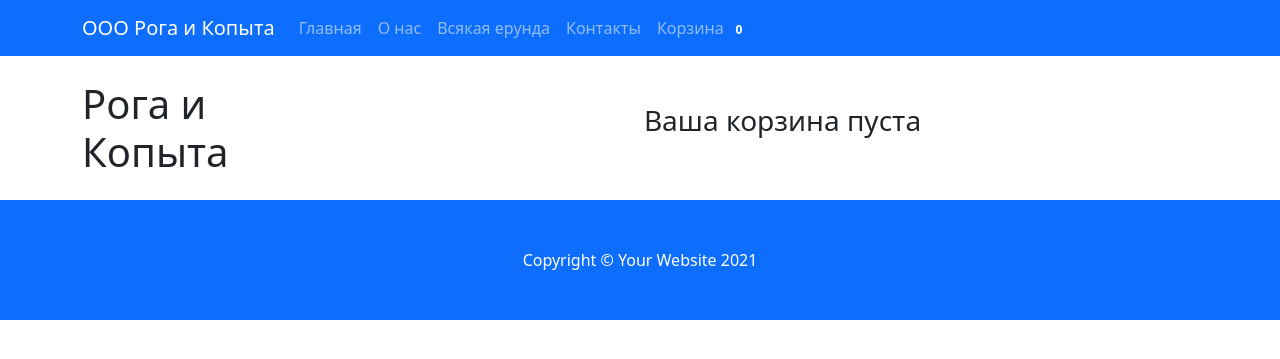
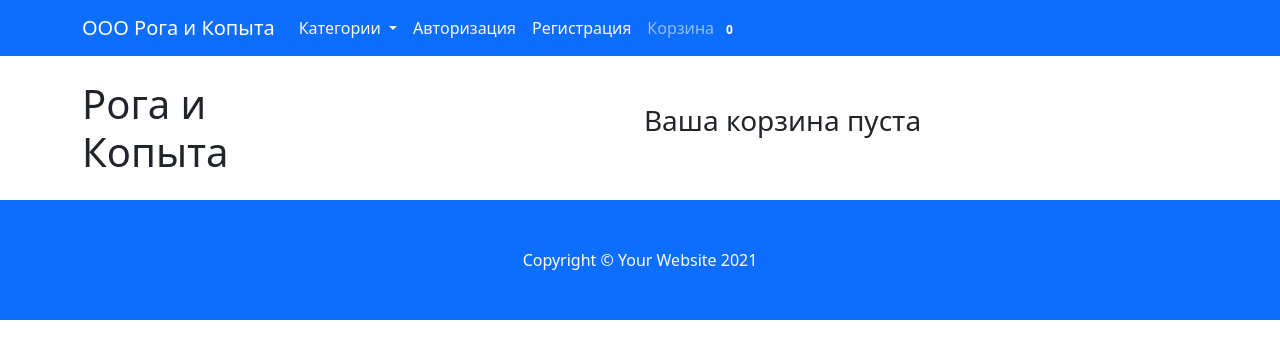
Before and after one commit to lexastav/e_commerce_project, a Django app: page /cart/ in a window 1280 px wide. Shown: the top 359 px of the page. Run offline with Django 3.2, Linux system fonts and the light colour scheme; data comes from the database, SQL or seed files in the repository; both versions use the stored data as it was after the commit; some libraries are stand-ins or nearby versions.

Commit message:
Some mods

```diff
--- a/main_app/templates/base.html
+++ b/main_app/templates/base.html
@@ -5,35 +5,76 @@
         <meta name="viewport" content="width=device-width, initial-scale=1, shrink-to-fit=no" />
         <meta name="description" content="" />
         <meta name="author" content="" />
-        <title>Shop Homepage - Start Bootstrap Template</title>
+        <title>Главная</title>
+
         <!-- Favicon-->
+
         <link rel="icon" type="image/x-icon" href="assets/favicon.ico" />
+
         <!-- Core theme CSS (includes Bootstrap)-->
-        <link href="https://cdn.jsdelivr.net/npm/bootstrap@5.0.0/dist/css/bootstrap.min.css" rel="stylesheet" integrity="sha384-wEmeIV1mKuiNpC+IOBjI7aAzPcEZeedi5yW5f2yOq55WWLwNGmvvx4Um1vskeMj0" crossorigin="anonymous">
+
+        <link href="https://cdn.jsdelivr.net/npm/bootstrap@5.0.0/dist/css/bootstrap.min.css"
+              rel="stylesheet" integrity="sha384-wEmeIV1mKuiNpC+IOBjI7aAzPcEZeedi5yW5f2yOq55WWLwNGmvvx4Um1vskeMj0"
+              crossorigin="anonymous">
     </head>
     <body>
+
         <!-- Navigation-->
+
         <nav class="navbar navbar-expand-lg navbar-dark bg-primary">
             <div class="container">
                 <a class="navbar-brand" href="#!">ООО Рога и Копыта</a>
-                <button class="navbar-toggler" type="button" data-toggle="collapse" data-target="#navbarResponsive" aria-controls="navbarResponsive" aria-expanded="false" aria-label="Toggle navigation"><span class="navbar-toggler-icon"></span></button>
+                <button class="navbar-toggler" type="button" data-toggle="collapse" data-target="#navbarResponsive"
+                        aria-controls="navbarResponsive" aria-expanded="false" aria-label="Toggle navigation"><span
+                        class="navbar-toggler-icon"></span></button>
                 <div class="collapse navbar-collapse" id="navbarResponsive">
+                        <ul class="navbar-nav">
+                            <li class="nav-item dropdown">
+                                <a class="nav-link text-light dropdown-toggle" href="#" id="navbarDropdownMenuLink"
+                                   role="button" data-toggle="dropdown" aria-haspopup="true" aria-expanded="false">
+                                    Категории
+                                </a>
+                                <div class="dropdown-menu" aria-labelledby="navbarDropdownMenuLink">
+                                    {% for category in categories %}
+                                    <a class="dropdown-item" href="{{ category.get_absolute_url }}">
+                                        {{ category.title }}
+                                    </a>
+                                    {% endfor %}
+                                </div>
+                            </li>
+                        {% if not request.user.is_authenticated %}
+                            <li>
+                                <a class="nav-link text-light" href="#">Авторизация</a>
+                            </li>
+                            <li>
+                                <a class="nav-link text-light" href="#">Регистрация</a>
+                            </li>
+                        {% endif %}
+                            <li class="nav-item">
+                                {% if request.user.is_authenticated %}
+                                    <span class="navbar text text-light">
+                                    Здравствуйте, <span class="badge">
+                                        <a style="text-decoration: none; color: white; font-size: 14px" href="#">
+                                            {{ request.user.username }}
+                                        </a>
+                                    </span>
+                                    </span>
+                                {% endif %}
+                            </li>
+                        </ul>
                     <ul class="navbar-nav ml-auto">
-                        <li class="nav-item active">
-                            <a class="nav-link" href="#!">
-                                Главная
-{#                                <span class="sr-only">(current)</span>#}
+                        <li class="nav-item">
+                            <a class="nav-link" href="{% url 'cart' %}">Корзина
+                                <span class="badge badge-pill badge-danger">{{ cart.products.count }}</span>
                             </a>
                         </li>
-                        <li class="nav-item"><a class="nav-link" href="#!">О нас</a></li>
-                        <li class="nav-item"><a class="nav-link" href="#!">Всякая ерунда</a></li>
-                        <li class="nav-item"><a class="nav-link" href="#!">Контакты</a></li>
-                        <li class="nav-item"><a class="nav-link" href="{% url 'cart' %}">Корзина <span class="badge badge-pill badge-danger">{{ cart.products.count }}</span></a></li>
                     </ul>
                 </div>
             </div>
         </nav>
+
         <!-- Page Content-->
+
         <div class="container">
             <div class="row">
                 <div class="col-lg-3">
@@ -59,15 +100,26 @@
                             <li data-target="#carouselExampleIndicators" data-slide-to="2"></li>
                         </ol>
                         <div class="carousel-inner" role="listbox">
-                            <div class="carousel-item active"><img class="d-block img-fluid" src="https://via.placeholder.com/900x350" alt="First slide" /></div>
-                            <div class="carousel-item"><img class="d-block img-fluid" src="https://via.placeholder.com/900x350" alt="Second slide" /></div>
-                            <div class="carousel-item"><img class="d-block img-fluid" src="https://via.placeholder.com/900x350" alt="Third slide" /></div>
+                            <div class="carousel-item active">
+                                <img class="d-block img-fluid" src="https://via.placeholder.com/900x350"
+                                     alt="First slide" />
+                            </div>
+                            <div class="carousel-item">
+                                <img class="d-block img-fluid" src="https://via.placeholder.com/900x350"
+                                     alt="Second slide" />
+                            </div>
+                            <div class="carousel-item">
+                                <img class="d-block img-fluid" src="https://via.placeholder.com/900x350"
+                                     alt="Third slide" />
+                            </div>
                         </div>
-                        <a class="carousel-control-prev" href="#carouselExampleIndicators" role="button" data-slide="prev">
+                        <a class="carousel-control-prev" href="#carouselExampleIndicators"
+                           role="button" data-slide="prev">
                             <span class="carousel-control-prev-icon" aria-hidden="true"></span>
                             <span class="sr-only">Previous</span>
                         </a>
-                        <a class="carousel-control-next" href="#carouselExampleIndicators" role="button" data-slide="next">
+                        <a class="carousel-control-next" href="#carouselExampleIndicators"
+                           role="button" data-slide="next">
                             <span class="carousel-control-next-icon" aria-hidden="true"></span>
                             <span class="sr-only">Next</span>
                         </a>
@@ -76,11 +128,16 @@
                         {% for product in products %}
                         <div class="col-lg-4 col-md-6 mb-4">
                             <div class="card h-100">
-                                <a href="{{ product.get_absolute_url }}"><img class="card-img-top" src="{{ product.image.url }}" alt="" /></a>
+                                <a href="{{ product.get_absolute_url }}">
+                                    <img class="card-img-top" src="{{ product.image.url }}" alt="" />
+                                </a>
                                 <div class="card-body">
-                                    <h4 class="card-title"><a href="{{ product.get_absolute_url }}">{{ product.title }}</a></h4>
+                                    <h4 class="card-title">
+                                        <a href="{{ product.get_absolute_url }}">{{ product.title }}
+                                        </a>
+                                    </h4>
                                     <h5>{{ product.price }} руб.</h5>
-                                    <a href="{% url 'add_to_cart' ct_model=product.get_model_name slug=product.slug%}">
+                                    <a href="{% url 'add_to_cart' slug=product.slug %}">
                                         <button class="btn btn-warning">Добавить в корзину</button>
                                     </a>
                                 </div>
@@ -92,17 +149,23 @@
                 </div>
             </div>
         </div>
+
         <!-- Footer-->
+
         <footer class="py-5 bg-primary">
             <div class="container"><p class="m-0 text-center text-white">Copyright &copy; Your Website 2021</p></div>
         </footer>
+
         <!-- Bootstrap core JS-->
+
         <script src="https://code.jquery.com/jquery-3.5.1.slim.min.js"></script>
         <script src="https://cdn.jsdelivr.net/npm/bootstrap@4.6.0/dist/js/bootstrap.bundle.min.js"></script>
         <script src="https://stackpath.bootstrapcdn.com/bootstrap/4.4.1/js/bootstrap.min.js"
           integrity="sha384-wfSDF2E50Y2D1uUdj0O3uMBJnjuUD4Ih7YwaYd1iqfktj0Uod8GCExl3Og8ifwB6"
           crossorigin="anonymous"></script>
+
         <!-- Core theme JS-->
+
         <script src="js/scripts.js"></script>
 
 
--- a/main_app/templates/cart.html
+++ b/main_app/templates/cart.html
@@ -26,11 +26,11 @@
   <tbody>
     {% for item in cart.products.all %}
         <tr>
-          <td class="w-25"><img src="{{ item.content_object.image.url }}" class="img-fluid"> </td>
-          <th scope="row">{{ item.content_object.title }}</th>
-          <td>{{ item.content_object.price }} руб.</td>
+          <td class="w-25"><img src="{{ item.product.image.url }}" class="img-fluid"> </td>
+          <th scope="row">{{ item.product.title }}</th>
+          <td>{{ item.product.price }} руб.</td>
           <td>
-              <form action="{% url 'change_quantity' ct_model=item.content_object.get_model_name slug=item.content_object.slug %}" method="POST">
+              <form action="{% url 'change_quantity' slug=item.product.slug %}" method="POST">
                   {% csrf_token %}
                   <input type="number" class="form-control" name="quantity" style="width: 70px" min="1" value="{{ item.quantity }}" >
                   <input type="submit" class="btn btn-primary" value="Изменить количество">
@@ -38,7 +38,7 @@
           </td>
           <td>{{ item.total_price }} руб.</td>
           <td>
-              <a href="{% url 'delete_from_cart' ct_model=item.content_object.get_model_name slug=item.content_object.slug %}"><button class="btn btn-danger">Удалить из корзины</button></a>
+              <a href="{% url 'delete_from_cart' slug=item.product.slug %}"><button class="btn btn-danger">Удалить из корзины</button></a>
           </td>
         </tr>
     {% endfor %}
--- a/main_app/templates/category_detail.html
+++ b/main_app/templates/category_detail.html
@@ -13,7 +13,9 @@
         {% for product in category_products %}
             <div class="col-lg-4 col-md-6 mb-4">
                 <div class="card h-100">
-                    <a href="{{ product.get_absolute_url }}"><img class="card-img-top" src="{{ product.image.url }}" alt="" /></a>
+                    <a href="{{ product.get_absolute_url }}">
+                        <img class="card-img-top" src="{{ product.image.url }}" alt="" />
+                    </a>
                     <div class="card-body">
                         <h4 class="card-title"><a href="{{ product.get_absolute_url }}">{{ product.title }}</a></h4>
                         <h5>{{ product.price }} руб.</h5>
--- a/main_app/templates/product_detail.html
+++ b/main_app/templates/product_detail.html
@@ -22,7 +22,9 @@
         <p>Цена: <big><b>{{ product.price }} руб.</b></big></p>
         <p>{{ product.description }}</p>
         <hr>
-        <a href="{% url 'add_to_cart' ct_model=ct_model slug=product.slug %}"><button class="btn btn-warning">Добавить в корзину</button></a>
+        <a href="{% url 'add_to_cart' slug=product.slug %}">
+            <button class="btn btn-warning">Добавить в корзину</button>
+        </a>
     </div>
 
 </div>
--- a/main_app/views.py
+++ b/main_app/views.py
@@ -2,7 +2,6 @@ from django.db import transaction
 from django.shortcuts import render
 from django.views.generic import DetailView, View
 from django.http import HttpResponseRedirect
-from django.contrib.contenttypes.models import ContentType
 from django.contrib import messages
 
 from .models import Category,  Customer, CartProduct, Product
```
Also changed, not shown: db.sqlite3, main_app/admin.py (line endings or trailing spaces), main_app/template_tags/__init__.py (deleted), main_app/template_tags/specifications.py (added).
